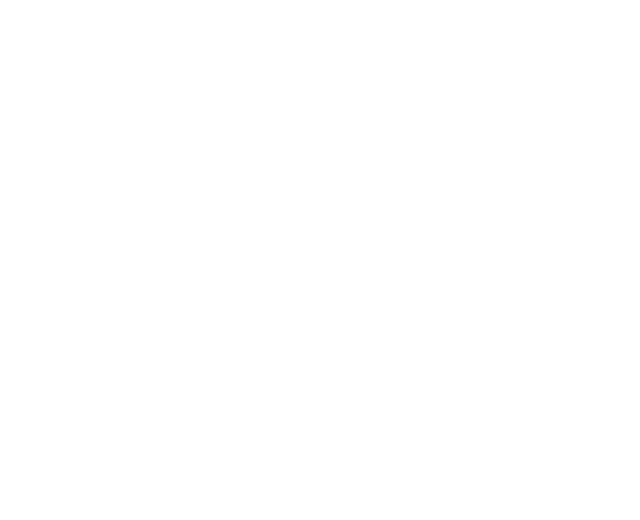
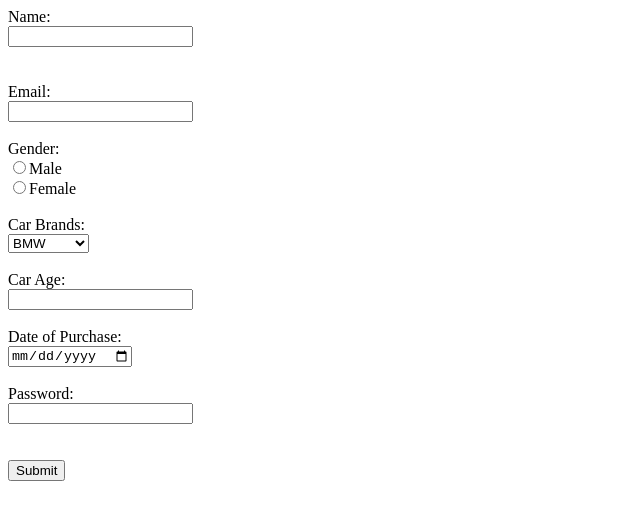
Before and after one commit to acciojob/car-insurance-form-parinitaShirke, a website: page main.html in a window 1280 px wide. Shown: the whole page, without its empty margins (0-640 px from the left). Drawn offline with Linux system fonts and the light colour scheme.

Commit message:
created a submission

```diff
--- a/main.html
+++ b/main.html
@@ -4,6 +4,74 @@
 
 <head>
 	<link rel="stylesheet" href="styles.css">
+	<form action="#" method="post">
+            <div>
+               <div>
+              <label for="name">Name:</label>
+              <br />
+              <input type="text" id="name" name="name" required />
+            </div>
+            <br />
+
+            </div>
+
+            <br>
+            <div>
+                <label for="email">Email: </label>
+				<br>
+                <input type="email" name="email" id="email" required>
+            </div>
+            <br>
+
+			<div>
+                <label for="gender">Gender: </label>
+				<br>
+                <input type="radio" name="gender" id="gender" required>Male
+                <br>
+				<input type="radio" name="gender" id="gender" required>Female
+
+			</div>
+            <br>
+
+			<div>
+				<label for="cars">Car Brands: </label>
+				<br>
+                <select id="cars" name="cars">
+					<option value="apple">BMW</option>
+					<option value="asus">Audi</option>
+					<option value="hp">Mercedes</option>
+				</select>
+			</div>
+            <br>
+
+
+            <div>
+                <label for="age"> Car Age:</label><br>
+                <input type="number" name="carage" id="age" required>
+            </div>
+			<br>
+            <div>
+                <label for="dop">
+                    Date of Purchase:
+                </label>
+				<br>
+                <input type="date" name="dop" id="dop" required>
+            </div>
+
+
+
+            <br>
+            <div>
+                <label for="password">Password:</label><br>
+                <input type="text" name="password" id="password" required>
+            </div>
+            <br>
+
+            <br>
+            <div>
+              <button id="btn" type="submit"  >Submit</button>
+            </div>
+        </form>
 </head>
 
 <body>
```
